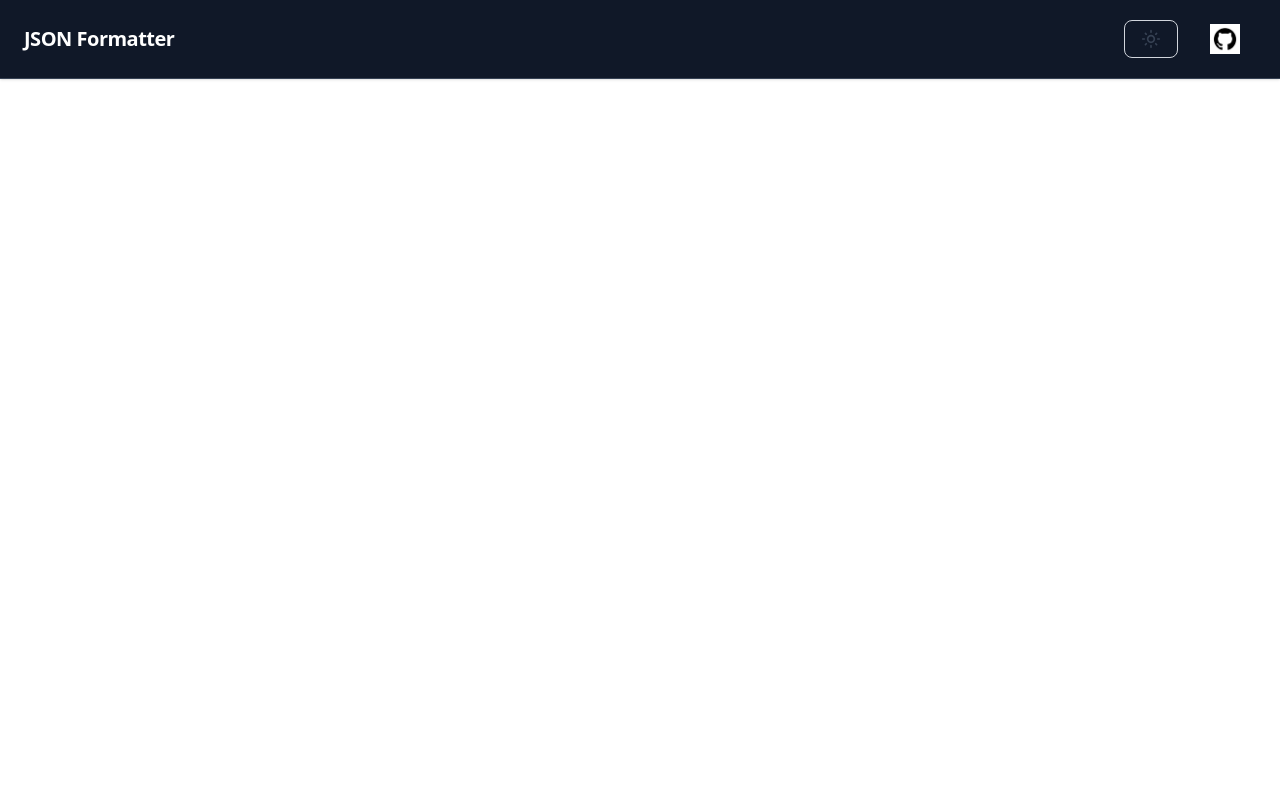
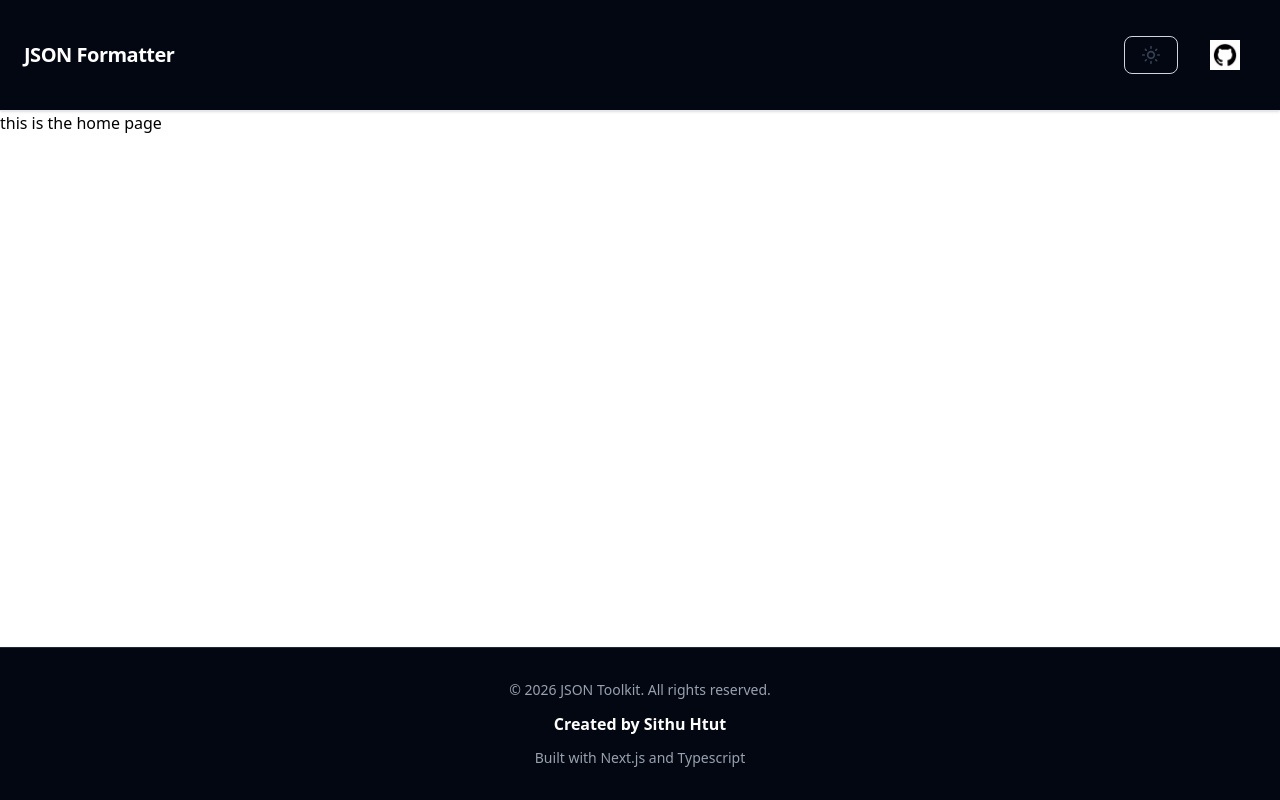
Before and after one commit to Htut-7/JSON-Toolkit, a Next.js app: page / in a window 1280 px wide. Built offline with nearby package versions, Linux system fonts and the light colour scheme.

Commit message:
fix: homepage layout and add darkmode variable and finish footer code

```diff
--- a/app/page.tsx
+++ b/app/page.tsx
@@ -1,10 +1,15 @@
+import Footer from "@/components/Footer";
 import Navbar from "@/components/Navbar";
 
 
 export default function Home() {
   return (
-    <div>
+    <div className="flex min-h-screen flex-col bg-white dark: bg-gray-950">
       <Navbar />
+      <main className="flex-1">
+        <h2>this is the home page</h2>
+      </main>
+      <Footer/>
     </div>
   );
 }
--- a/components/Footer.tsx
+++ b/components/Footer.tsx
@@ -2,8 +2,18 @@ import React from 'react'
 
 function Footer() {
   return (
-    <div>
-
+    <div className="w-full border-t border-gray-200 dark:border-gray-800 bg-white dark:bg-gray-950 px-6 py-8">
+      <div className="mx-auto flex max-w-7xl flex-col items-center gap-3 text-center">
+        <span className="text-sm text-gray-500 dark:text-gray-400">
+          © 2026 JSON Toolkit. All rights reserved.
+        </span>
+        <h2 className="text-base font-semibold text-gray-900 dark:text-white">
+          Created by Sithu Htut
+        </h2>
+        <span className="text-sm text-gray-500 dark:text-gray-400">
+          Built with Next.js and Typescript
+        </span>
+      </div>
     </div>
   )
 }
--- a/components/Navbar.tsx
+++ b/components/Navbar.tsx
@@ -19,7 +19,7 @@ function Navbar() {
   };
 
   return (
-    <div className="flex items-center justify-between border-b border-gray-200 bg-white px-6 py-4 shadow-sm transition-colors dark:border-gray-700 dark:bg-gray-900">
+    <div className="flex items-center justify-between border-b border-gray-200 bg-white px-6 py-4 shadow-sm transition-colors dark:bg-gray-950 px-6 py-8">
       <h2 className="text-xl font-bold tracking-tight text-gray-900 dark:text-white">
         JSON Formatter
       </h2>
```
